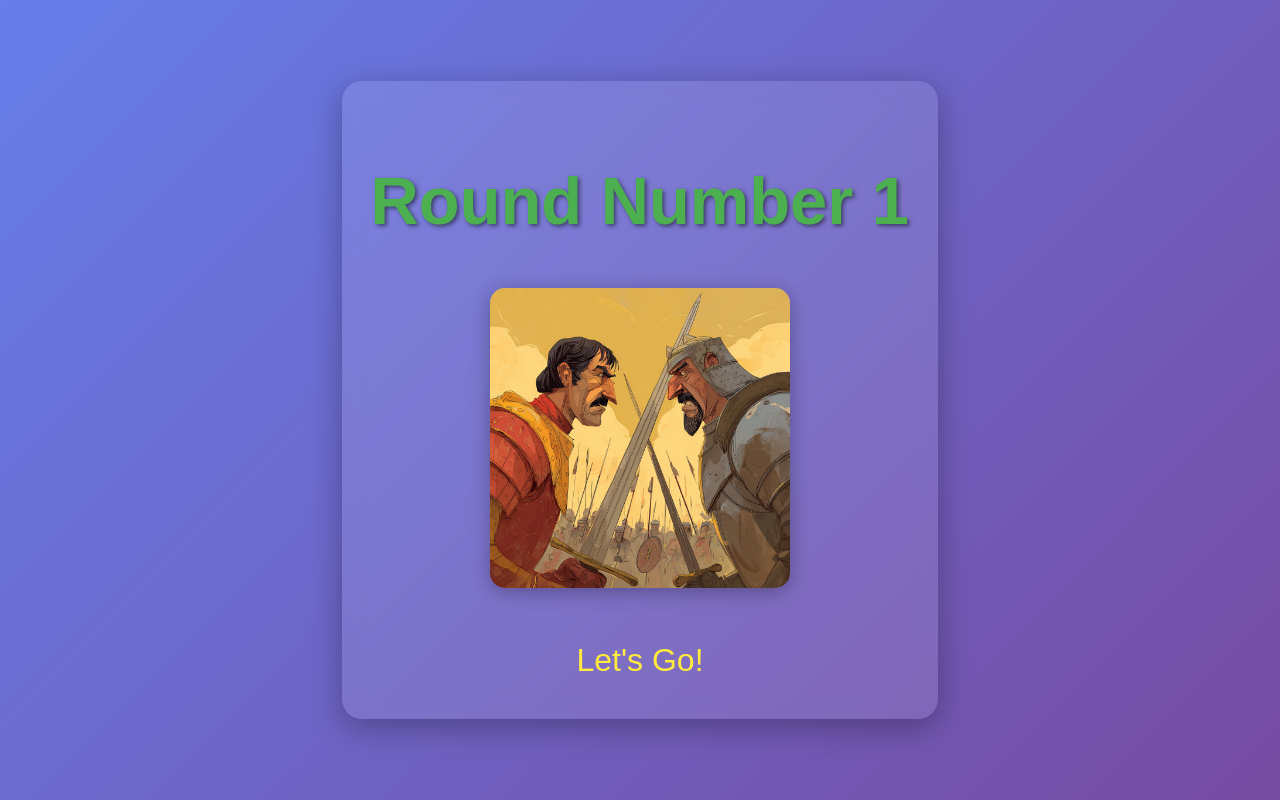
After one commit to jfogerson/trivia_game, a Flask app: template templates/round_start.html in a window 1280 px wide. The commit adds this page. Run offline with Flask 3, Linux system fonts and the light colour scheme; the template is opened without the code that fills it: most values are stand-ins (such as "Sample title", 1, 10 or a date in 2020); some libraries are stand-ins or nearby versions.

Commit message:
Adding title screen before each round

```diff
--- /dev/null
+++ b/templates/round_start.html
@@ -0,0 +1,97 @@
+<!DOCTYPE html>
+<html lang="en">
+<head>
+    <meta charset="UTF-8">
+    <meta name="viewport" content="width=device-width, initial-scale=1.0">
+    <title>Round {{ round_number }} - Trivia Game</title>
+    <style>
+        body {
+            font-family: Arial, sans-serif;
+            background: linear-gradient(135deg, #667eea 0%, #764ba2 100%);
+            margin: 0;
+            padding: 0;
+            display: flex;
+            flex-direction: column;
+            justify-content: center;
+            align-items: center;
+            min-height: 100vh;
+            color: white;
+        }
+
+        .round-container {
+            text-align: center;
+            background: rgba(255, 255, 255, 0.1);
+            padding: 40px;
+            border-radius: 20px;
+            backdrop-filter: blur(10px);
+            box-shadow: 0 8px 32px rgba(0, 0, 0, 0.3);
+        }
+
+        .round-title {
+            font-size: 4rem;
+            font-weight: bold;
+            margin-bottom: 30px;
+            text-shadow: 2px 2px 4px rgba(0, 0, 0, 0.5);
+            animation: pulse 2s infinite;
+        }
+
+        .round-graphic {
+            max-width: 400px;
+            max-height: 300px;
+            border-radius: 15px;
+            box-shadow: 0 4px 20px rgba(0, 0, 0, 0.3);
+            margin: 20px 0;
+        }
+
+        .countdown {
+            font-size: 2rem;
+            margin-top: 30px;
+            color: #ffeb3b;
+        }
+
+        @keyframes pulse {
+            0% { transform: scale(1); }
+            50% { transform: scale(1.05); }
+            100% { transform: scale(1); }
+        }
+
+        .round-1 { color: #4CAF50; }
+        .round-2 { color: #FF9800; }
+        .round-3 { color: #F44336; }
+    </style>
+</head>
+<body>
+    <div class="round-container">
+        <h1 class="round-title round-{{ round_number }}">Round Number {{ round_number }}</h1>
+
+        {% if round_number == 1 %}
+            <img src="{{ url_for('static', filename='round1.png') }}" alt="Round 1" class="round-graphic" onerror="this.style.display='none'">
+        {% elif round_number == 2 %}
+            <img src="{{ url_for('static', filename='round2.png') }}" alt="Round 2" class="round-graphic" onerror="this.style.display='none'">
+        {% elif round_number == 3 %}
+            <img src="{{ url_for('static', filename='round3.png') }}" alt="Round 3" class="round-graphic" onerror="this.style.display='none'">
+        {% endif %}
+
+        <div class="countdown" id="countdown">Get Ready!</div>
+    </div>
+
+    <script>
+        let countdown = 5;
+        const countdownElement = document.getElementById('countdown');
+
+        const timer = setInterval(() => {
+            if (countdown > 0) {
+                countdownElement.textContent = `Starting in ${countdown}...`;
+                countdown--;
+            } else {
+                countdownElement.textContent = 'Let\'s Go!';
+                clearInterval(timer);
+                // Auto-advance after showing "Let's Go!" for 1 second
+                setTimeout(() => {
+                    window.parent.postMessage('round_start_complete', '*');
+                }, 1000);
+            }
+        }, 1000);
+    </script>
+</body>
+</html>
```
Also changed, not shown: app_dynamodb.py (+11 -2 lines), templates/game_play.html (+20 -0 lines), static/round1.png (added), static/round2.png (added), static/round3.png (added).
